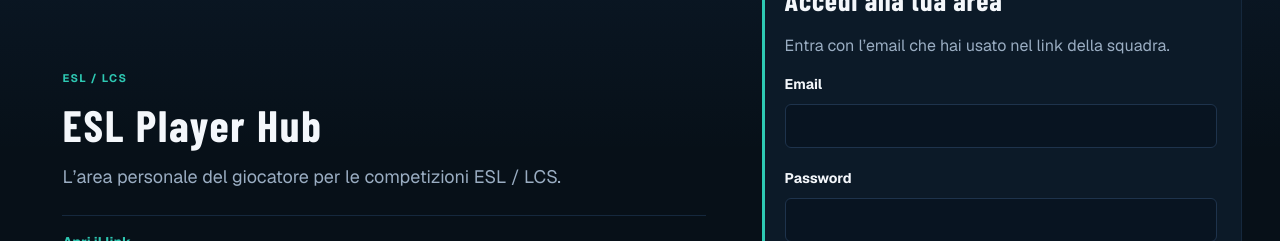
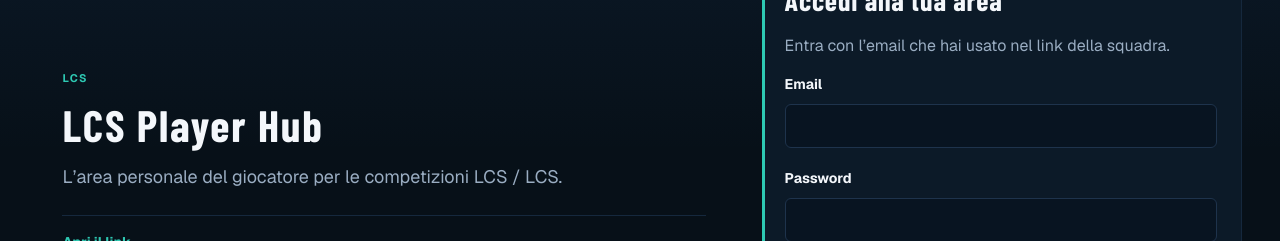
Before and after one commit to m8lamario/piattaforma-lcs, a Next.js app: page /accedi in a window 1280 px wide. Shown: the part 199-440 px from the top of the page. Built offline with nearby package versions, Linux system fonts and the light colour scheme; no server answers.

Commit message:
Update Italian localization for LCS Player Hub: change app name and brand organization references to reflect the new branding, and adjust tagline for consistency.

```diff
--- a/src/shared/i18n/it.ts
+++ b/src/shared/i18n/it.ts
@@ -1,10 +1,10 @@
 export const it = {
-  appName: "ESL Player Hub",
-  brandOrg: "ESL / LCS",
+  appName: "LCS Player Hub",
+  brandOrg: "LCS",
   brandShort: "LCS",
   brandProduct: "Player Hub",
   orgLine: "Competizioni sportive studentesche nazionali",
-  tagline: "L’area personale del giocatore per le competizioni ESL / LCS.",
+  tagline: "L’area personale del giocatore per le competizioni LCS / LCS.",
   landingBadge: "Link di squadra",
   landingLead:
     "Apri il link della tua squadra, indica la tua email e completa l’iscrizione un passo alla volta.",
```
